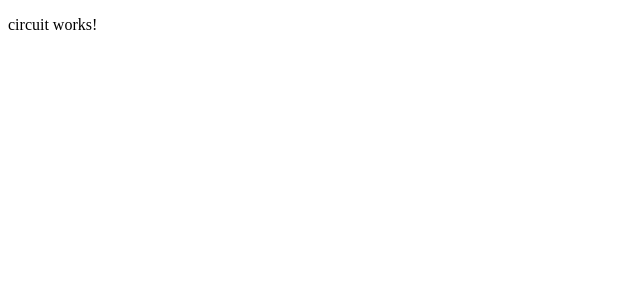
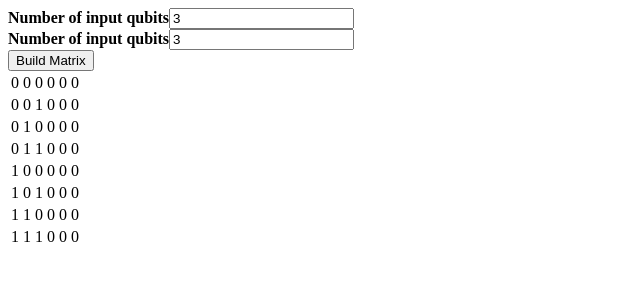
Before and after one commit to Veromc24/DisenoSoftware, an Angular app in the folder FEcircuits/circuitsfe/: page / in a window 1280 px wide. Shown: the top 300 px of the page, without its empty margins (0-640 px from the left). Built offline with nearby package versions, Linux system fonts and the light colour scheme.

Commit message:
Dia 03/03/25 implementado

```diff
--- a/FEcircuits/circuitsfe/src/app/app.module.ts
+++ b/FEcircuits/circuitsfe/src/app/app.module.ts
@@ -4,6 +4,7 @@ import { BrowserModule } from '@angular/platform-browser';
 import { AppRoutingModule } from './app-routing.module';
 import { AppComponent } from './app.component';
 import { CircuitComponent } from './circuit/circuit.component';
+import { FormsModule } from '@angular/forms';
 
 @NgModule({
   declarations: [
@@ -12,7 +13,8 @@ import { CircuitComponent } from './circuit/circuit.component';
   ],
   imports: [
     BrowserModule,
-    AppRoutingModule
+    AppRoutingModule,
+    FormsModule
   ],
   providers: [],
   bootstrap: [AppComponent]
--- /dev/null
+++ b/FEcircuits/circuitsfe/src/app/circuit/Matrix.ts
@@ -0,0 +1,30 @@
+export class Matrix {
+  values: number[][];
+
+  constructor(inputQubits: number, outputQubits: number) {
+    this.values = [];
+    const rows = Math.pow(2, inputQubits);
+    const cols = inputQubits + outputQubits;
+
+    for (let i = 0; i < rows; i++) {
+      this.addRow(i, inputQubits, outputQubits);
+    }
+  }
+
+  private addRow(index: number, inputQubits: number, outputQubits: number): void {
+    const row: number[] = [];
+    const binary = index.toString(2).padStart(inputQubits, '0'); // Convert index to binary and pad with zeros
+
+    // Fill the row with zeros
+    for (let i = 0; i < inputQubits + outputQubits; i++) {
+      row.push(0);
+    }
+
+    // Populate the input qubits part of the row
+    for (let i = 0; i < inputQubits; i++) {
+      row[i] = parseInt(binary.charAt(i));
+    }
+
+    this.values.push(row);
+  }
+}
--- a/FEcircuits/circuitsfe/src/app/circuit/circuit.component.html
+++ b/FEcircuits/circuitsfe/src/app/circuit/circuit.component.html
@@ -1 +1,18 @@
-<p>circuit works!</p>
+<strong>Number of input qubits</strong>
+<input type="number" [(ngModel)]="inputQubits" min="1">
+<br>
+<strong>Number of input qubits</strong>
+<input type="number" [(ngModel)]="outputQubits" min="1">
+<br>
+
+
+<button (click)="buildMatrix()" [disabled]="inputQubits <= 0 || outputQubits <= 0">Build Matrix</button>
+<br>
+
+<table *ngIf="matrix">
+  <tr *ngFor="let row of [].constructor(matrix.values.length); let i = index">
+    <td *ngFor="let value of [].constructor(matrix.values[i].length); let j = index">
+      {{ matrix.values[i][j] }}
+    </td>
+  </tr>
+</table>
--- a/FEcircuits/circuitsfe/src/app/circuit/circuit.component.ts
+++ b/FEcircuits/circuitsfe/src/app/circuit/circuit.component.ts
@@ -1,4 +1,5 @@
 import { Component } from '@angular/core';
+import { Matrix } from './Matrix';
 
 @Component({
   selector: 'app-circuit',
@@ -7,5 +8,18 @@ import { Component } from '@angular/core';
   styleUrl: './circuit.component.css'
 })
 export class CircuitComponent {
+  inputQubits: number;
+  outputQubits: number;
+  matrix: Matrix;
 
+  constructor() {
+    this.inputQubits = 3;
+    this.outputQubits = 3;
+    this.matrix = new Matrix(this.inputQubits, this.outputQubits);
+  }
+
+  buildMatrix() {
+    console.log(this.inputQubits);
+    alert(this.outputQubits);
+  }
 }
```
